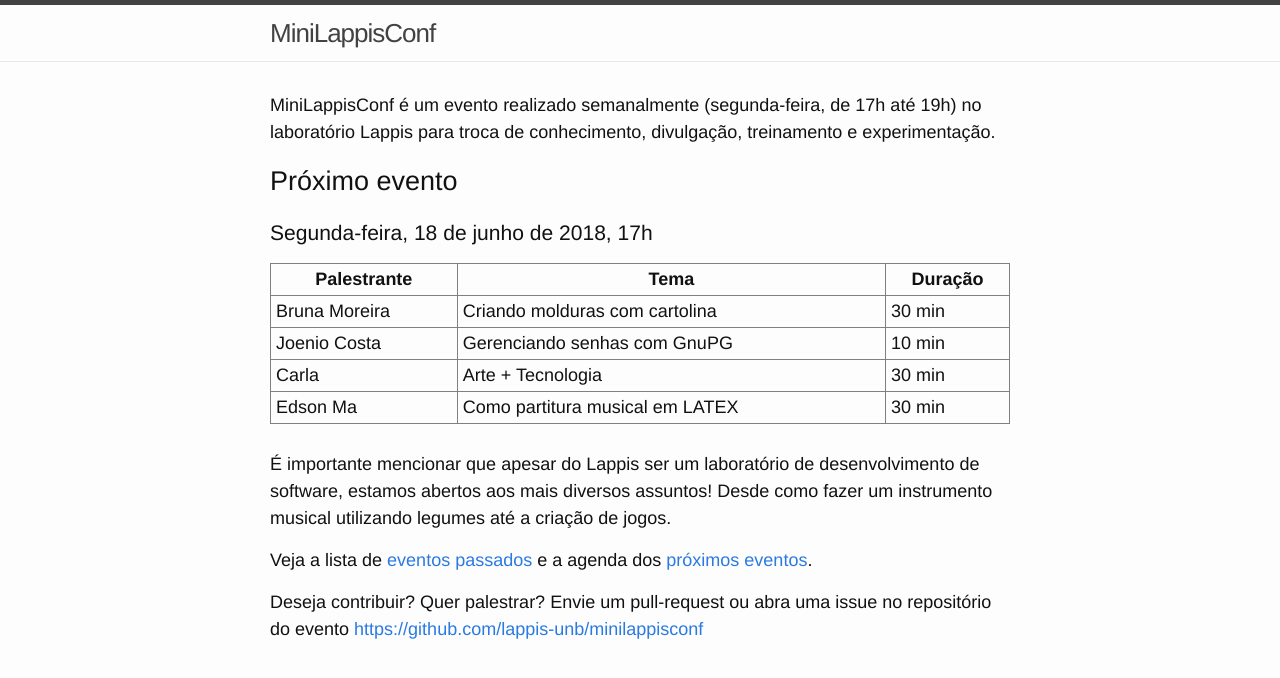
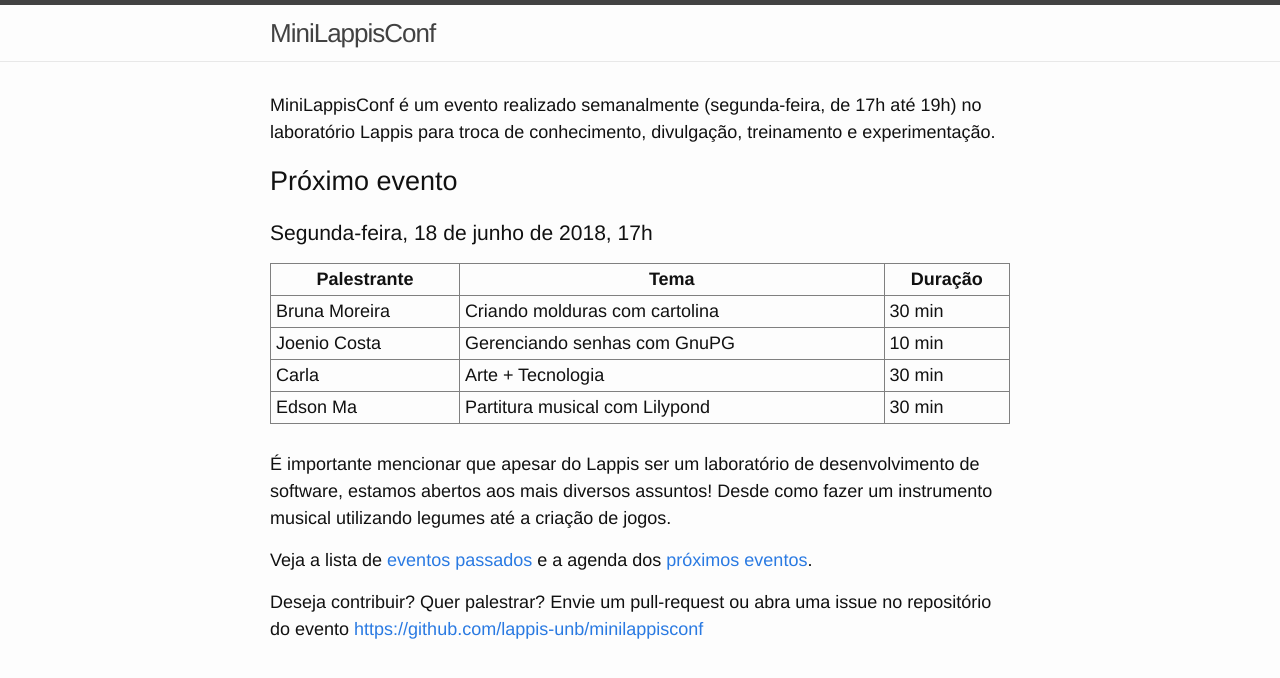
Before and after one commit to lappis-unb/MiniLappisConf, a Jekyll site: the page built from index.md, in a window 1280 px wide. Shown: the top 678 px of the page. Built offline with Jekyll 4.4.1, drawn with Linux system fonts in a browser that asks for light colours.

Commit message:
Update index.md

```diff
--- a/index.md
+++ b/index.md
@@ -15,7 +15,7 @@ e experimentação.
 | Bruna Moreira   | Criando molduras com cartolina          | 30 min  |
 | Joenio Costa    | Gerenciando senhas com GnuPG            | 10 min  |
 | Carla           | Arte + Tecnologia                       | 30 min  |
-| Edson Ma        | Como partitura musical em LATEX         | 30 min  |
+| Edson Ma        | Partitura musical com Lilypond          | 30 min  |
 
 <br/>
 É importante mencionar que apesar do Lappis ser um laboratório de
```
